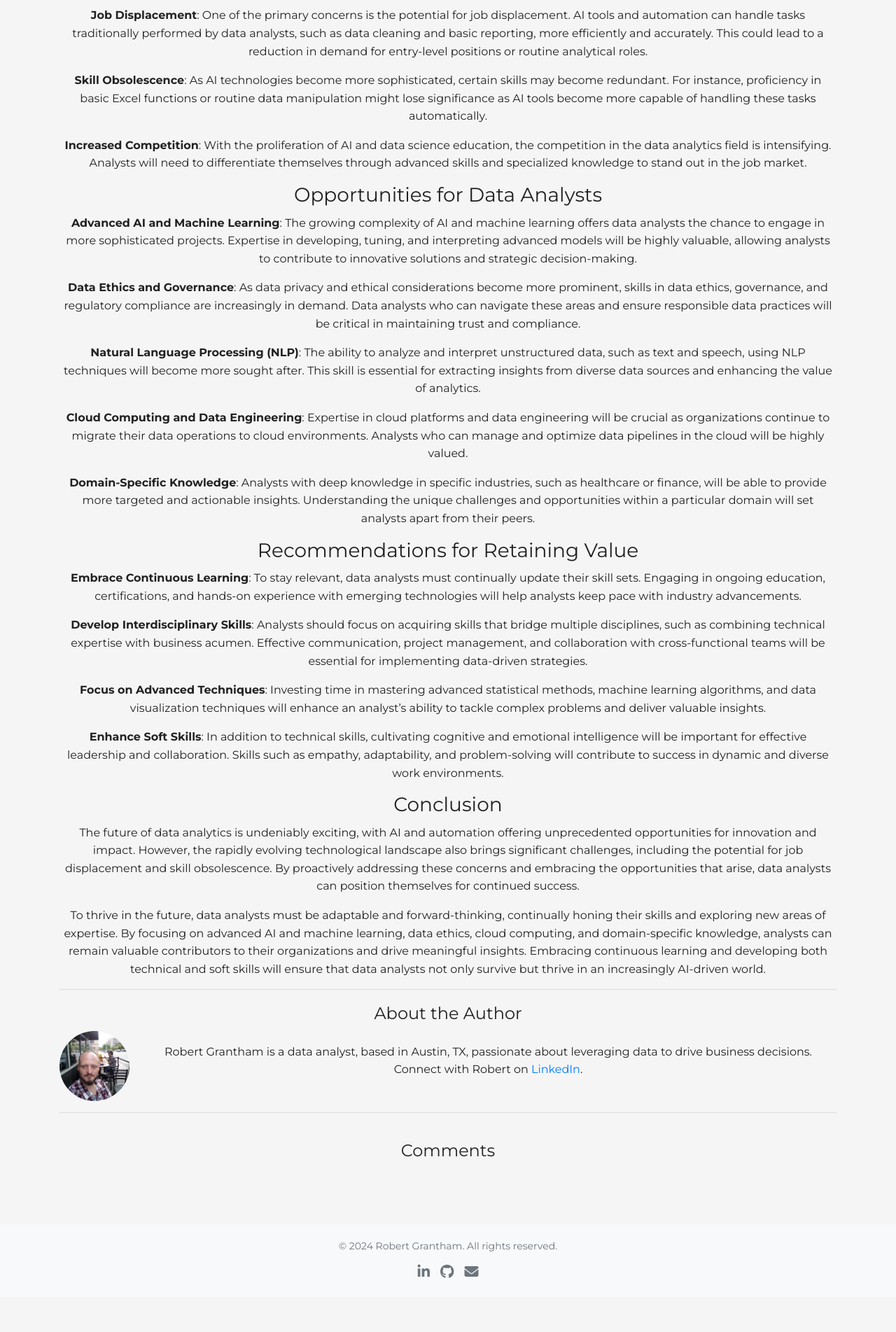
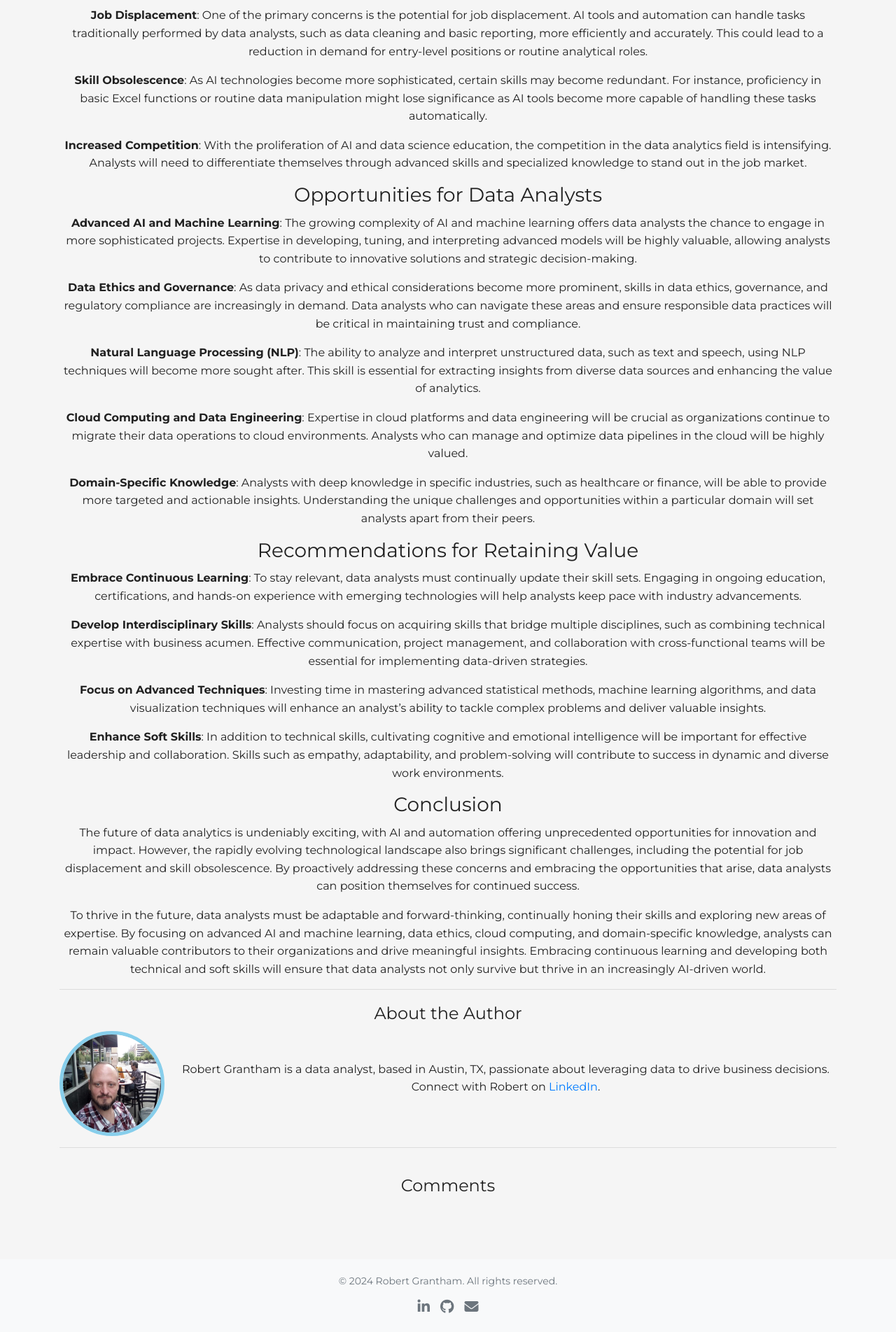
Before and after one commit to rgrantham82/rgrantham82.github.io, a Jekyll site: the page built from _posts/2024-07-20-data-analysts-staying-relevant.md, in a window 1280 px wide. Shown: the part 775-2678 px from the top of the page at 70% size. Built offline with Jekyll 4.4.1, drawn with Linux system fonts in a browser that asks for light colours; nearby versions of some CDN libraries; comment, search, counter and statistics services are not loaded; before the commit the page ends 2628 px from its top, so only the background shows below that.

Commit message:
Update styles.css

```diff
--- a/assets/css/styles.css
+++ b/assets/css/styles.css
@@ -246,7 +246,7 @@ section h4 {
 	animation: fadeIn 1s ease-in;
 }
 
-.blog-container .about-image {
+.author-details .about-image {
 	width: 150px;
 	height: 150px;
 	border-radius: 50%;
```
